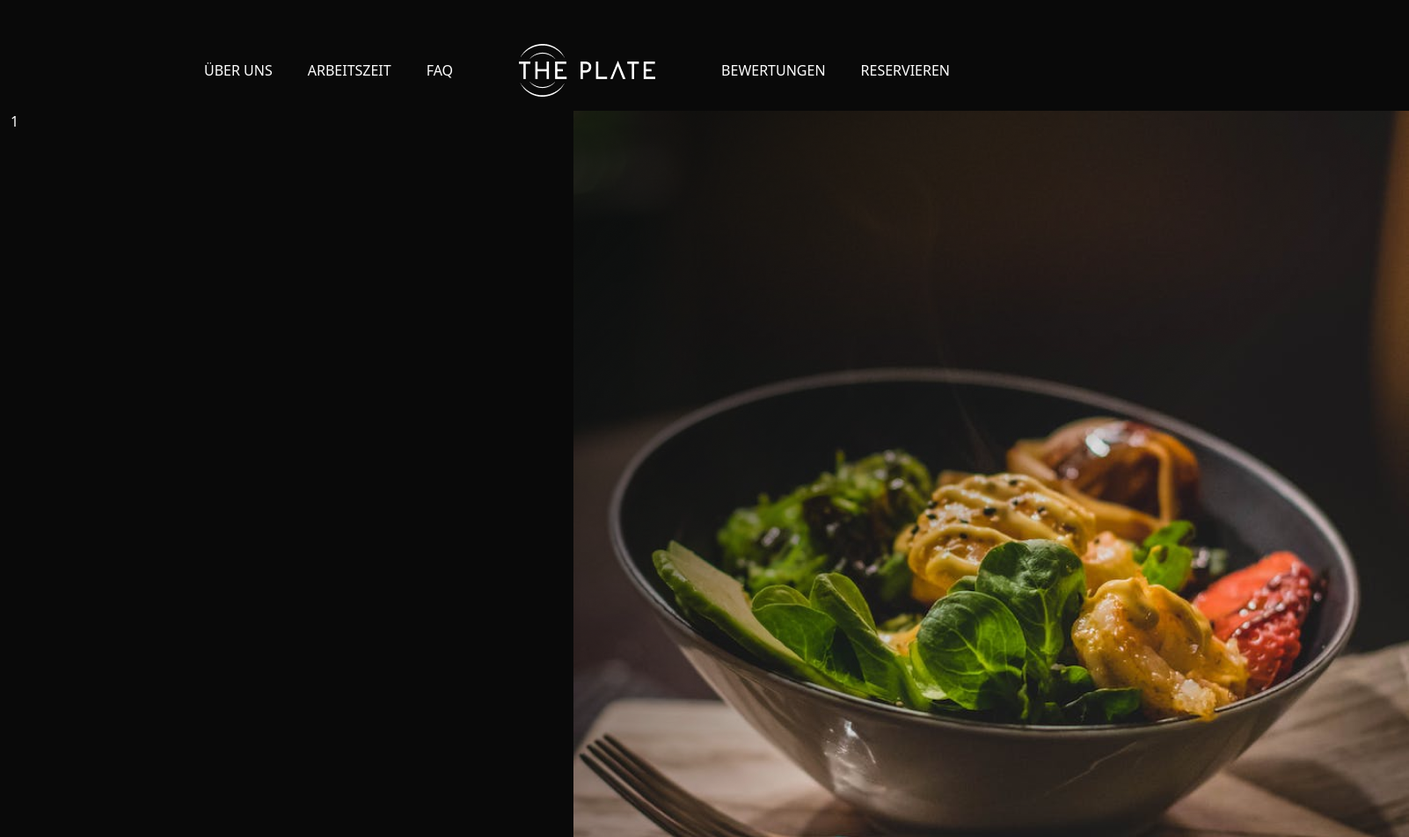
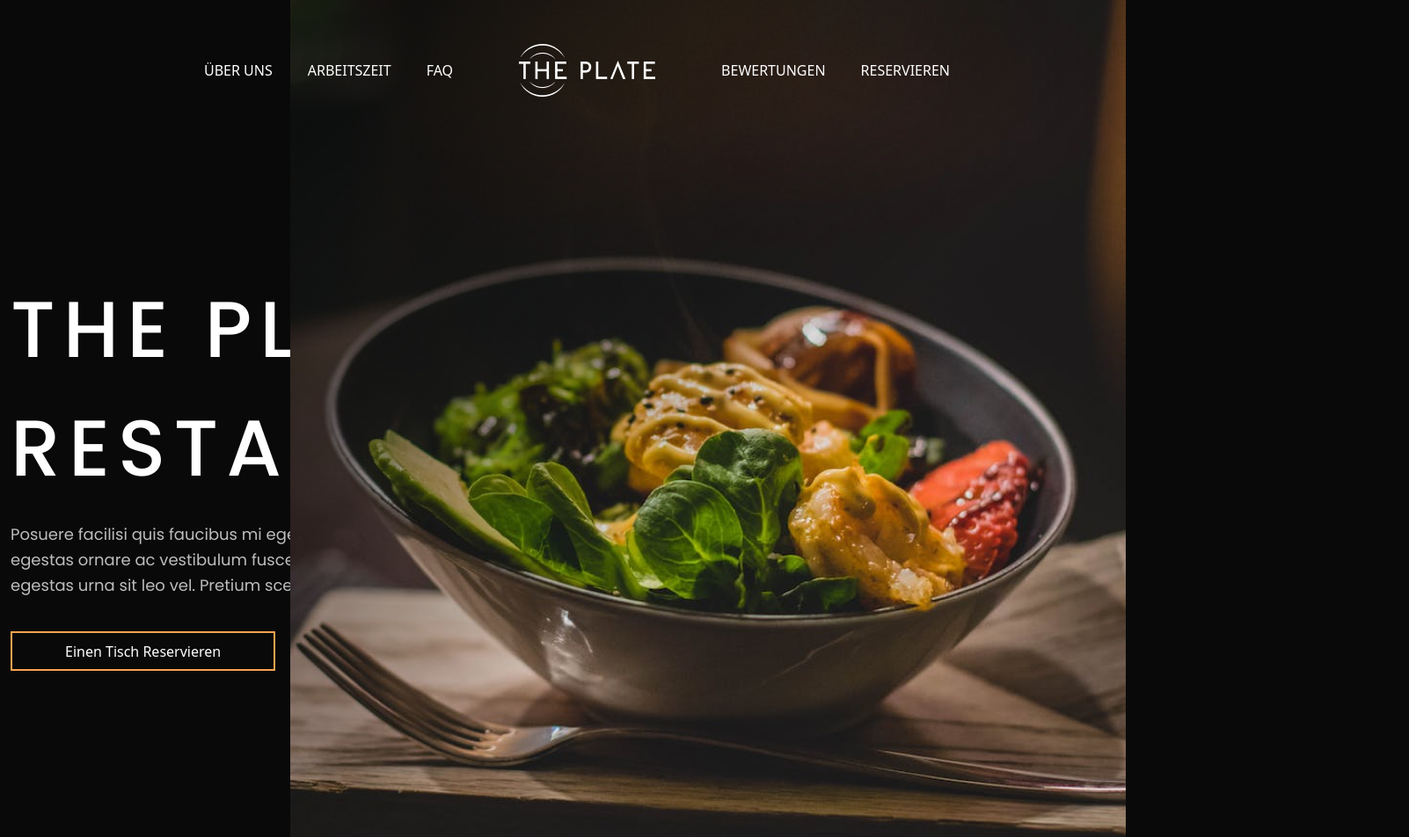
Before and after one commit to DimaMusik/Practic, a plain HTML site: page index.html in a window 1280 px wide. Shown: the top 952 px of the page at 88% size, 1602 px wide, since content can reach past the window. Drawn offline with nearby package versions, Linux system fonts and the light colour scheme.

Commit message:
Your commit message

```diff
--- a/Main/main.css
+++ b/Main/main.css
@@ -12,6 +12,12 @@ a{
     color: inherit;
 }
 
+header{
+    z-index: 1000;
+    position: fixed;
+    width: 100vw;
+}
+
 .logoNav{
     margin: 0 35px;
 }
@@ -21,7 +27,7 @@ margin-top: 50px;
 }
 
 .heroSection {
-
+    position: relative;
 }
 
 .container{
@@ -37,5 +43,48 @@ nav ul li:not(:last-child) {
 }
 
 .imageSectionHero{
-    margin-right: 0;
+    position: absolute;
+    right: 0;
+
 }
+ .heroSectionText{
+    height: 981px;
+ }
+
+ .PlateRestaurant{
+    margin-top: 308px;
+    font-family: Poppins;
+    font-weight: 500;
+    font-size: 90px;
+    line-height: 135px;
+    text-transform: uppercase;
+    letter-spacing: 9px;
+ }
+
+ .PosuereFacilisi{
+    font-family: Poppins;
+    font-weight: 400;
+    font-size: 18px;
+    line-height: 28.8px;
+    color: #BDBDBD;
+    margin-bottom: 49px;
+ }
+
+ .sectionHeroButton{
+
+    padding: 10px 60px 9px 60px;
+    border: #F8A44E 2px solid;
+ }
+
+ .popularDishesIcon{
+    position: ;
+    padding-left: 0px;
+    padding-right: 0;
+ }
+
+ .popularDishesClass:first-child {
+    padding-left: 0px;
+ }
+ .popularDishesClass:last-child{
+    padding-right: 0px;
+ }
--- a/index.html
+++ b/index.html
@@ -10,12 +10,22 @@
       integrity="sha384-QWTKZyjpPEjISv5WaRU9OFeRpok6YctnYmDr5pNlyT2bRjXh0JMhjY6hW+ALEwIH"
       crossorigin="anonymous"
     />
-    <link rel="stylesheet" href="Main/main.css" />
+    <link
+    rel="preconnect"
+    href="https://fonts.googleapis.com" />
+    <link
+    rel="preconnect" href="https://fonts.gstatic.com" crossorigin />
+    <link
+      href="https://fonts.googleapis.com/css2?family=Poppins:ital,wght@0,100;0,200;0,300;0,400;0,500;0,600;0,700;0,800;0,900;1,100;1,200;1,300;1,400;1,500;1,600;1,700;1,800;1,900&display=swap"
+      rel="stylesheet"
+    />
+    <link
+    rel="stylesheet"
+    href="Main/main.css" />
   </head>
   <body>
-    <section>
-      <div class="heroSection container">
-        <div class="header">
+    <header class="header">
+      <div class="container">
         <nav>
           <ul
             class="headerNav d-flex justify-content-center align-items-center"
@@ -43,22 +53,43 @@
           </ul>
         </nav>
       </div>
+    </header>
+    <section class="heroSection">
+      <div class="container">
         <div class="row">
-          <div class="col-6">1</div>
+          <div
+            class="heroSectionText col-6 "
+          >
+            <p class="PlateRestaurant">The Plate Restaurant</p>
+            <p class="PosuereFacilisi">
+              Posuere facilisi quis faucibus mi egestas consequat. Id facilisi
+              et egestas ornare ac vestibulum fusce diam donec. Pellentesque
+              urna egestas urna sit leo vel. Pretium scelerisque est at pretium
+              congue.
+            </p>
+            <a class="sectionHeroButton" href="">Einen Tisch Reservieren</a>
+          </div>
 
           <div class="col-6">
-            <img
-              class="imageSectionHero"
-              src="Images/Rectangle 4.png"
-              alt=""
-            />
+            <img class="imageSectionHero" src="Images/Rectangle 4.png" alt="" />
+          </div>
+        </div>
+      </div>
+    </section>
+    <section class="popularDishes">
+        <div class="container-fluid">
+            <div class="row">
+                <div class="col popularDishesClass ">
+                    <img class="popularDishesIcon" src="Images/Rectangle1.png" alt="">
+                </div>
+                <div class="col popularDishesClass">
+                    <img class="popularDishesIcon" src="Images/Rectangle2.png" alt="">
+                </div>
+                <div class="col popularDishesClass">
+                    <img class="popularDishesIcon" src="Images/Rectangle3.png" alt="">
                 </div>
             </div>
         </div>
     </section>
   </body>
 </html>
-
-<!--
-
--->
```
Also changed, not shown: Images/Rectangle1.png (added), Images/Rectangle2.png (added), Images/Rectangle3.png (added). Lines whose indentation alone changed are shown as unchanged.
